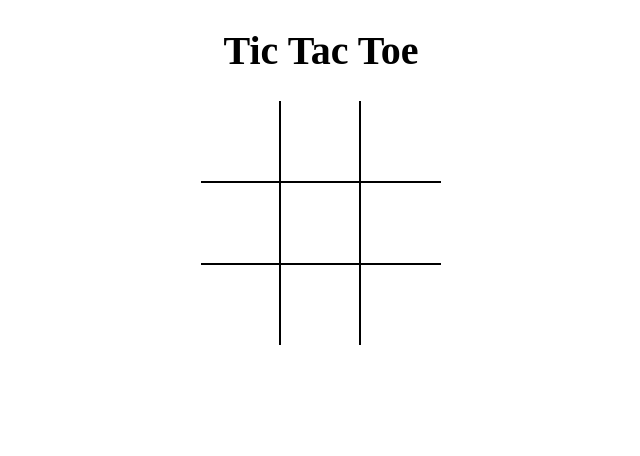
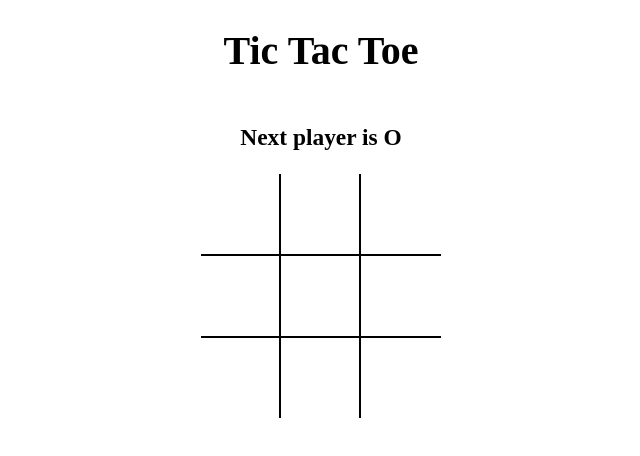
Before and after one commit to Dhrumi-Vakhariya/tictactoe, a React (Vite) app: page / in a window 1280 px wide. Shown: the top 456 px of the page, without its empty margins (319-959 px from the left). Built offline with nearby package versions, Linux system fonts and the light colour scheme.

Commit message:
Calculate the winner and lift up the state

```diff
--- a/src/App.jsx
+++ b/src/App.jsx
@@ -1,12 +1,38 @@
-import React from "react";
+import React, { useState } from "react";
 import Board from "./components/Board";
+import { calculateWinner } from "./helpers";
 import "./styles/root.scss";
 
 const App = () => {
+  const [board, setboard] = useState(Array(9).fill(null));
+  const [isXNext, setisXNext] = useState(false);
+
+  const winner = calculateWinner(board);
+
+  const message = winner
+    ? `Winner is ${winner}`
+    : `Next player is ${isXNext ? "X" : "O"}`;
+
+  const handleSquareClick = (position) => {
+    if (board[position] || winner) {
+      return;
+    }
+    setboard((prev) => {
+      return prev.map((square, pos) => {
+        if (pos === position) {
+          return isXNext ? "X" : "O";
+        }
+        return square;
+      });
+    });
+    setisXNext((prev) => !prev);
+  };
+
   return (
     <div className="app">
       <h1>Tic Tac Toe</h1>
-      <Board />
+      <h3>{message}</h3>
+      <Board board={board} handleSquareClick={handleSquareClick} />
     </div>
   );
 };
--- a/src/components/Board.jsx
+++ b/src/components/Board.jsx
@@ -1,26 +1,7 @@
-import React, { useState } from "react";
+import React from "react";
 import Square from "./Square";
 
-const Board = () => {
-  const [board, setboard] = useState(Array(9).fill(null));
-  console.log("board", board);
-  const [isXNext, setisXNext] = useState(false);
-
-  const handleSquareClick = (position) => {
-    if (board[position]) {
-      return;
-    }
-    setboard((prev) => {
-      return prev.map((square, pos) => {
-        if (pos === position) {
-          return isXNext ? "X" : "O";
-        }
-        return square;
-      });
-    });
-    setisXNext((prev) => !prev);
-  };
-
+const Board = ({ board, handleSquareClick }) => {
   const renderSquare = (position) => {
     return (
       <Square
--- /dev/null
+++ b/src/helpers.jsx
@@ -0,0 +1,19 @@
+export function calculateWinner(squares) {
+  const lines = [
+    [0, 1, 2],
+    [3, 4, 5],
+    [6, 7, 8],
+    [0, 3, 6],
+    [1, 4, 7],
+    [2, 5, 8],
+    [0, 4, 8],
+    [2, 4, 6],
+  ];
+  for (let i = 0; i < lines.length; i++) {
+    const [a, b, c] = lines[i];
+    if (squares[a] && squares[a] === squares[b] && squares[a] === squares[c]) {
+      return squares[a];
+    }
+  }
+  return null;
+}
```
